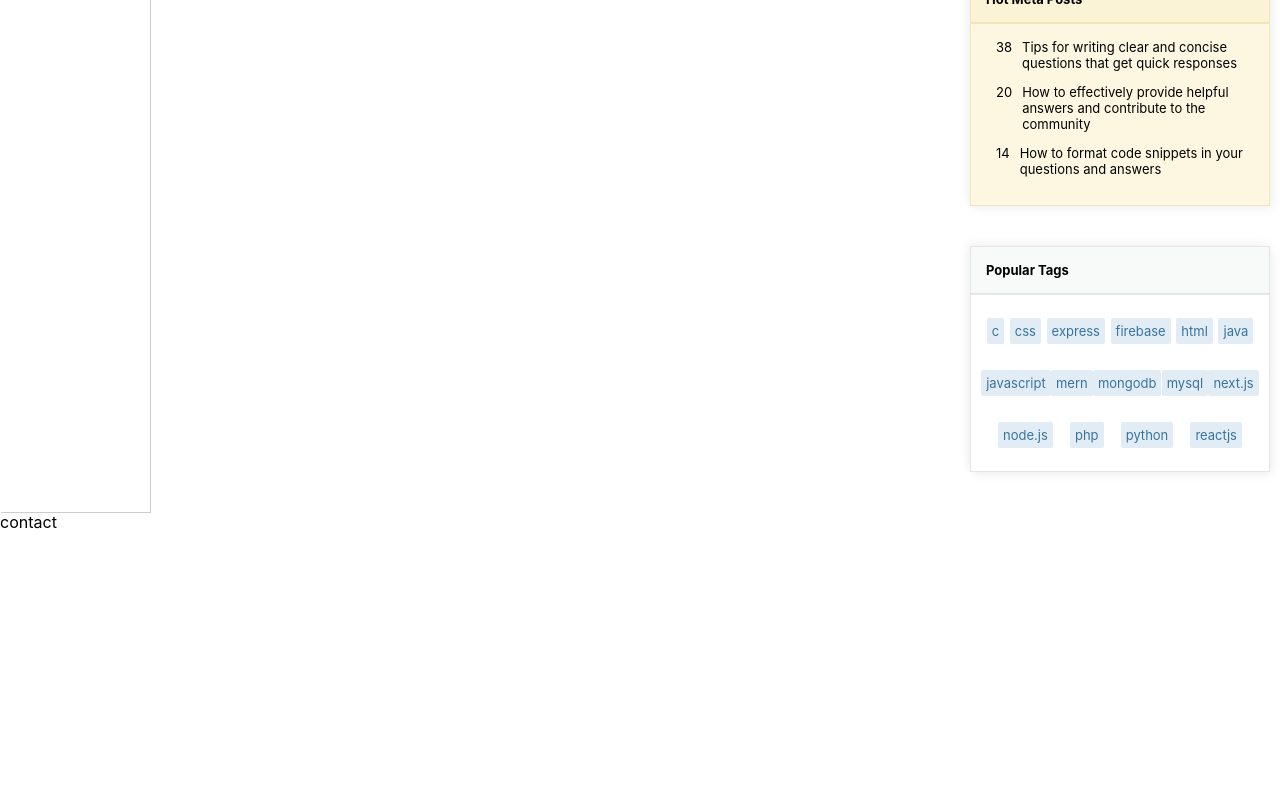
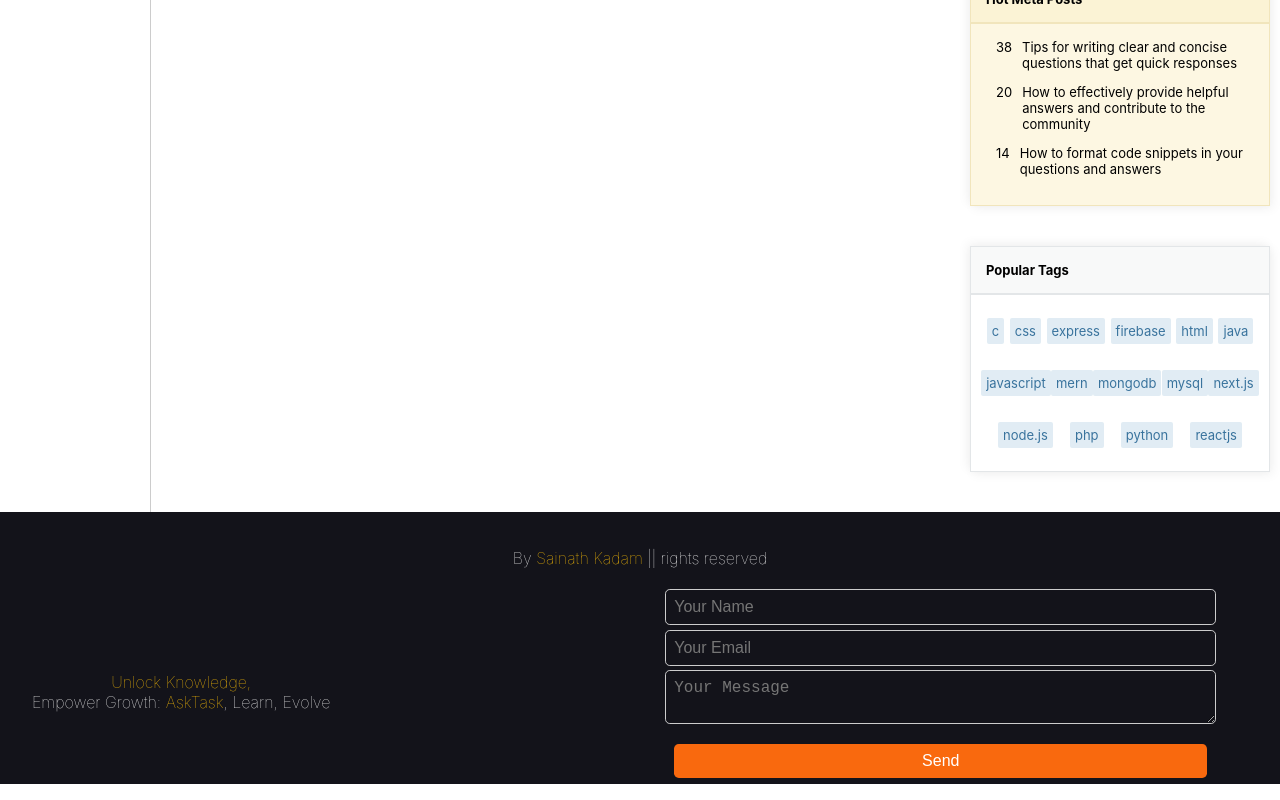
Before and after one commit to sainath-kadam/AskTask-Campus-Connection, a React (Create React App) app in the folder client/: page / in a window 1280 px wide. Shown: the part 506-1306 px from the top of the page. Before the commit the page ends 1038 px from the top, so only its background shows below. Built offline with nearby package versions, Linux system fonts and the light colour scheme.

Commit message:
Footer added

```diff
--- a/client/package.json
+++ b/client/package.json
@@ -3,6 +3,7 @@
   "version": "0.1.0",
   "private": true,
   "dependencies": {
+    "@fortawesome/fontawesome-free": "^6.4.0",
     "@fortawesome/fontawesome-svg-core": "^6.3.0",
     "@fortawesome/free-solid-svg-icons": "^6.3.0",
     "@fortawesome/react-fontawesome": "^0.2.0",
@@ -10,6 +11,7 @@
     "@testing-library/react": "^13.4.0",
     "@testing-library/user-event": "^13.5.0",
     "axios": "^1.3.3",
+    "emailjs-com": "^3.2.0",
     "jwt-decode": "^3.1.2",
     "moment": "^2.29.4",
     "react": "^18.2.0",
--- a/client/src/components/Footer/Footer.css
+++ b/client/src/components/Footer/Footer.css
@@ -0,0 +1,114 @@
+.footer {
+    background: #13131a;
+    text-align: center;
+    padding: 1rem 0rem;
+    height: 15rem;
+    position: relative;
+    margin-bottom: 1rem;
+  }
+  .tagline {
+    position: absolute;
+    left: 2rem;
+    top: 10rem;
+
+    color: #fff;
+    font-style:Times New Roman;
+    font-size: 1rem;
+    font-weight: lighter;
+
+  }
+  .footer .tagline span {
+    color: #ffc107;
+  }
+
+
+  @media screen and (max-width: 768px) {
+    .tagline {
+      font-size: 0.6rem;
+      position: absolute;
+      top: 0;
+      left: 50%;
+      transform: translateX(-50%);
+    }
+  }
+
+
+  .footer .credit {
+    font-size: 1rem;
+    color: #fff;
+    font-weight: lighter;
+  }
+
+  .footer .credit span {
+    color: #ffc107;
+  }
+
+  .footer .contact-form {
+    display: flex;
+    justify-content: flex-end;
+    align-items: flex-start;
+    margin-top: 1rem;
+    margin-right: 2%;
+  }
+
+  .footer .contact-form h3 {
+    margin-bottom: 1rem;
+    color: #fff;
+  }
+
+  .footer .contact-form form {
+    width: 50%;
+  }
+
+  .footer .contact-form label {
+    margin-top: 0.5rem;
+    color: #fff;
+  }
+
+  .footer .contact-form input,
+  .footer .contact-form textarea {
+    margin-top: 0.3rem;
+    width: 85%;
+    padding: 0.5rem;
+    font-size: 1rem;
+    border-radius: 0.3rem;
+    border: 1px solid #ccc;
+    outline: none;
+    color: #fff;
+    background-color: #13131a;
+  }
+
+
+  .footer .contact-form input:focus,
+  .footer .contact-form textarea:focus {
+    border: 2px solid #00ce9e;
+  }
+
+  .footer .contact-form input[type="submit"] {
+    margin-top: 1rem;
+    cursor: pointer;
+    background-color: #f9690e;
+    color: white;
+    border: none;
+    padding: 0.5rem 1rem;
+    border-radius: 0.3rem;
+  }
+
+  /* Media query for mobile */
+  @media (max-width: 768px) {
+    .footer .contact-form {
+      flex-direction: column;
+      align-items: center;
+      margin-top: 0.05rem;
+    width: 90%;
+    padding: 0.5rem;
+    font-size: .50rem;
+    border-radius: 0.2rem;
+    border: .5px solid #ccc;
+
+    }
+
+    .footer .contact-form form {
+      width: 100%;
+    }
+  }
--- a/client/src/components/Footer/Footer.js
+++ b/client/src/components/Footer/Footer.js
@@ -1,10 +1,52 @@
-import React from 'react'
+import React, { useRef } from "react";
+import emailjs from "emailjs-com";
+import "./Footer.css";
 
-export default function Footer() {
+const Footer = () => {
+  const form = useRef();
+
+  const sendEmail = (e) => {
+    e.preventDefault();
+
+    emailjs
+      .sendForm(
+        "service_if1i5xw",
+        "template_nket8n8",
+        form.current,
+        "335ejCTAEklXOQOUw"
+      )
+      .then(
+        (result) => {
+          console.log(result.text);
+          console.log("Message sent successfully");
+          form.current.reset(); // Reset the form
+        },
+        (error) => {
+          console.log(error.text);
+        }
+      );
+  };
+
   return (
-    <div>
-        contact
+    <footer className="footer">
+      <div className="tagline">
+        <span>Unlock Knowledge,</span>
+        <br />Empower Growth: <span>AskTask</span>, Learn, Evolve
+      </div>
+      <br />
+      <div className="credit">
+        By <span>Sainath Kadam</span> || rights reserved
+      </div>
+      <div className="contact-form">
+        <form ref={form} onSubmit={sendEmail}>
+          <input type="text" name="user_name" placeholder="Your Name" required />
+          <input type="email" name="user_email" placeholder="Your Email" required />
+          <textarea name="message" placeholder="Your Message" required />
+          <input type="submit" value="Send" />
+        </form>
+      </div>
+    </footer>
+  );
+};
 
-    </div>
-  )
-}
+export default Footer;
```
Also changed, not shown: 1 other file (tests, documents, lock files or other folders).
